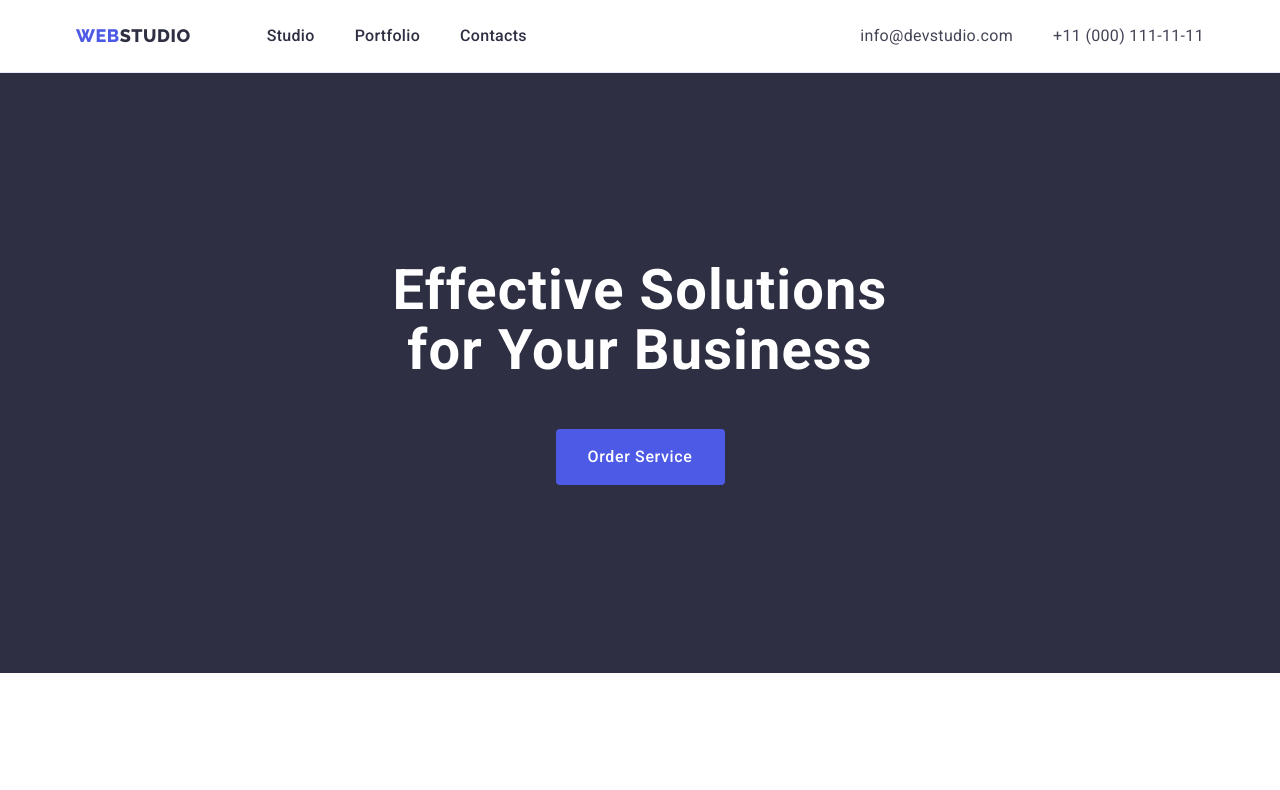
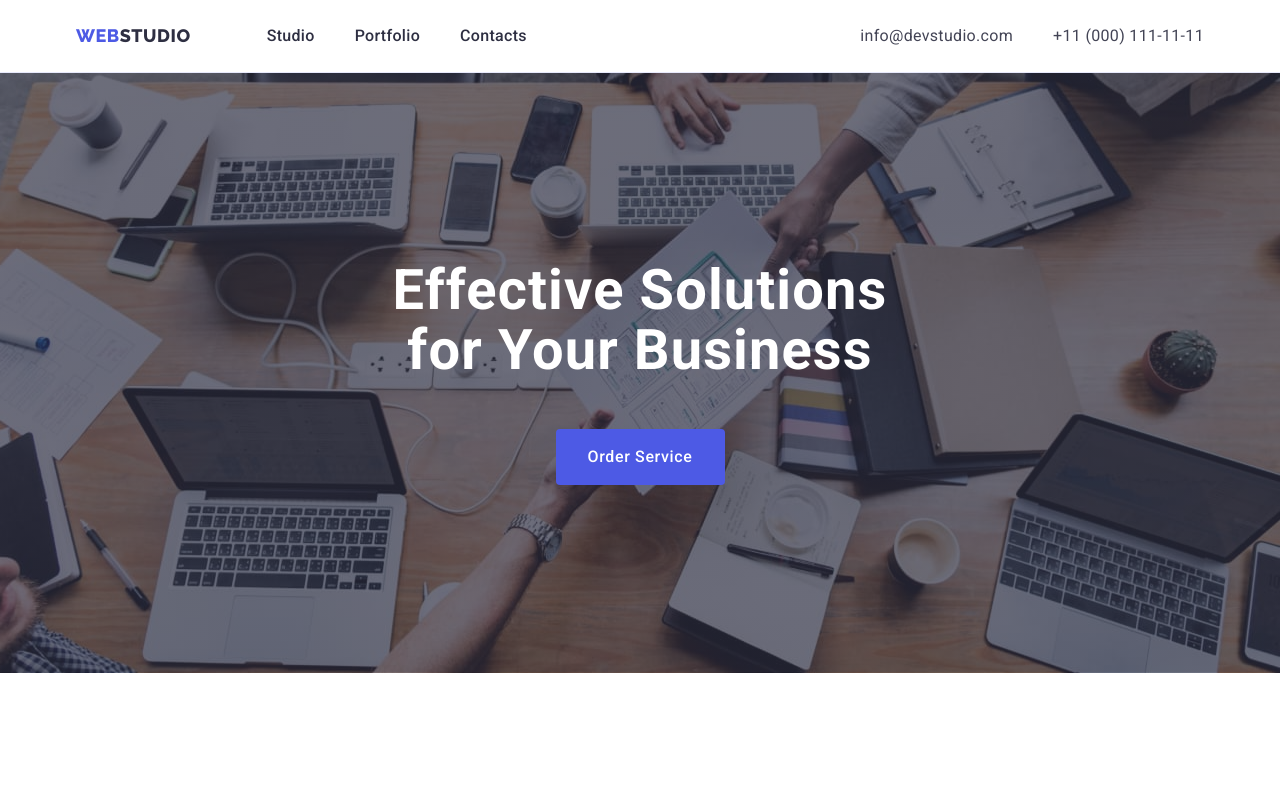
Before and after one commit to VV1010UA/goit-markup-hw-04, a plain HTML site: page index.html in a window 1280 px wide. Shown: the top 790 px of the page. Drawn offline with nearby package versions, Linux system fonts and the light colour scheme.

Commit message:
add-bg-image

```diff
--- a/css/styles.css
+++ b/css/styles.css
@@ -152,6 +152,16 @@ img {
 .main-page-fs {
   background-color: var(--text-color);
   padding: 188px 0;
+  background-image: linear-gradient(
+      rgba(46, 47, 66, 0.7),
+      rgba(46, 47, 66, 0.7)
+    ),
+    url(../images/people-office.jpg);
+  background-repeat: no-repeat;
+  background-position: center;
+  background-size: cover;
+  max-width: 1440px;
+  margin: 0 auto;
 }
 
 .main-page-title {
```
Also changed, not shown: images/people-office.jpg (added), 2 other files.
